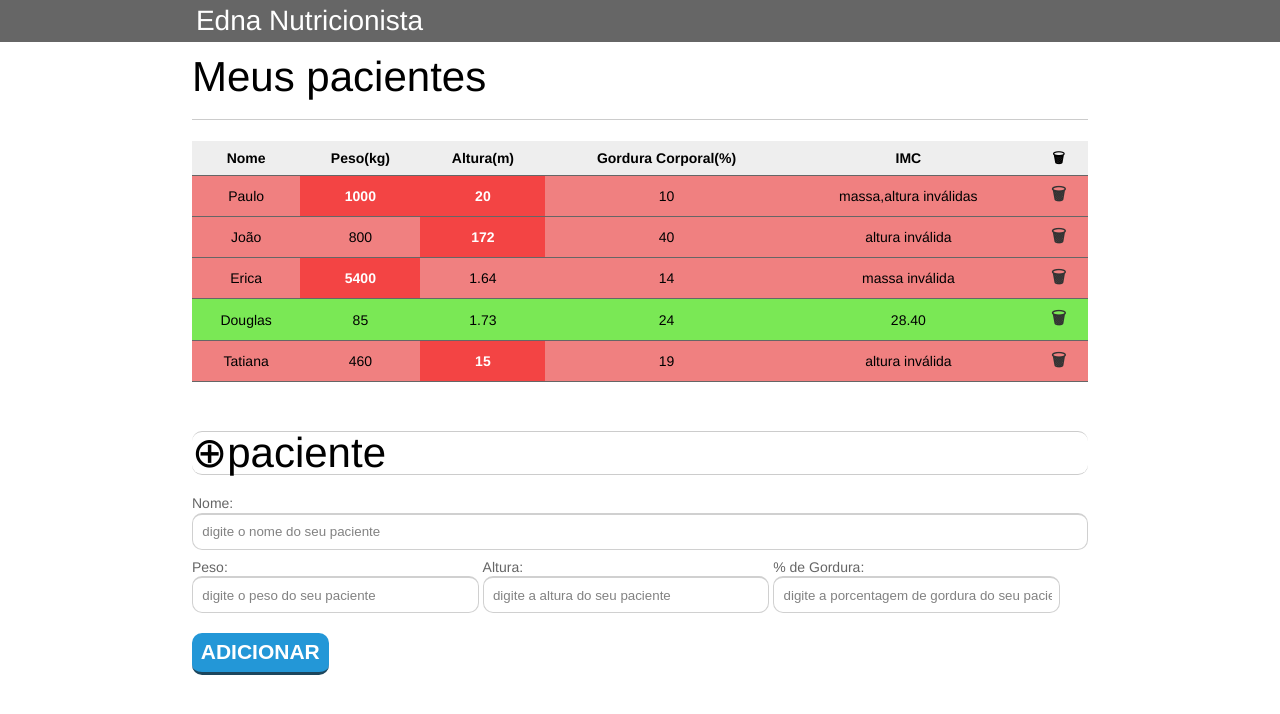
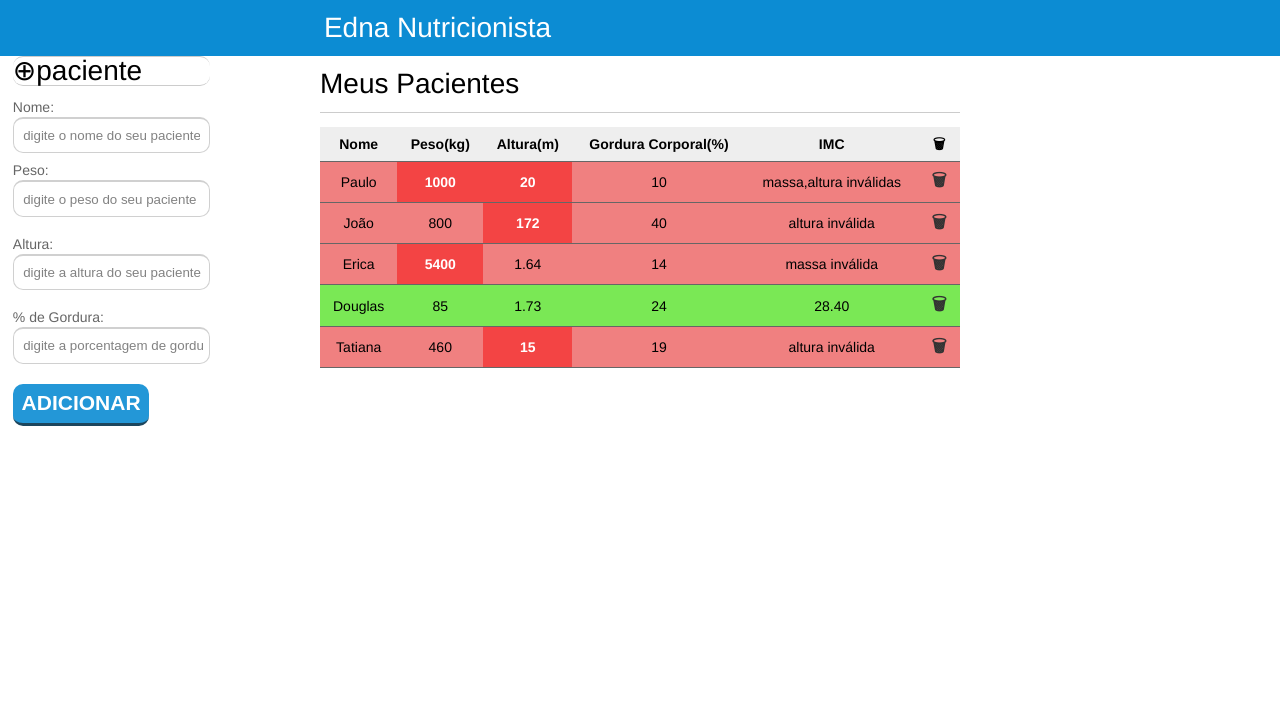
Before and after one commit to alematema/javascript-introducao, a plain HTML site: page index.html in a window 1280 px wide. Drawn offline with Linux system fonts and the light colour scheme.

Commit message:
versao formulario do lado; add versao cliente

```diff
--- a/css/index.css
+++ b/css/index.css
@@ -8,8 +8,8 @@ body{
 }
 
 header{
-	background-color: #666;
-	height: 3em;
+	background-color: #0c8cd3;;
+	height: 4em;
 	color: #FFF;
 	margin-bottom: 1em;
 }
@@ -33,11 +33,19 @@ header .container:before{
 }
 
 .container{
-	width: 70%;
+	width: 50%;
 	height: 100%;
 	margin: 0 auto;
-	border-radius: 5px;
+
 }
+
+.form{
+	position: absolute;
+	top:0;
+	left: 1%;
+	width: calc(100%-50%-25%);
+}
+
 
 section{
 	margin: 2em 0;
@@ -45,7 +53,7 @@ section{
 }
 
 section h2{
-	font-size: 3em;
+	font-size: 2em;
 	display: block;
 	padding-bottom: .5em;
 	border-bottom: 1px solid #ccc;
@@ -206,9 +214,11 @@ label{
 }
 
 .grupo{
-	width: 32%;
-	display: inline-block;
+	width: 100%;
+	display: block;
 	padding: 10px 0px;
+	margin-left: 0;
+
 }
 
 input:hover,
--- a/index.html
+++ b/index.html
@@ -15,7 +15,7 @@
 		</header>
 		<main>
 			<section class="container">
-				<h2>Meus pacientes</h2>
+				<h2>Meus Pacientes</h2>
 				<div class="msg-tabela-nao-vazia"></div>
 				<table>
 					<thead>
@@ -84,7 +84,7 @@
 		</main>
 
 
-		<section class="container">
+		<section class='form'>
 		    <h2 id="titulo-form">	&#8853;paciente</h2>
 		    <form class='form-desabilitado' id="form-adiciona">
 		        <div class='grupo-nome'>
--- a/js/form.js
+++ b/js/form.js
@@ -424,6 +424,8 @@ function handlePrepararUpdate(event){
 
   setPacienteTr(pacienteTr);
 
+  limpaFormulario(document.getElementById("form-adiciona"));
+
   preencheFormulario(pacienteTr);
 
 }
```
